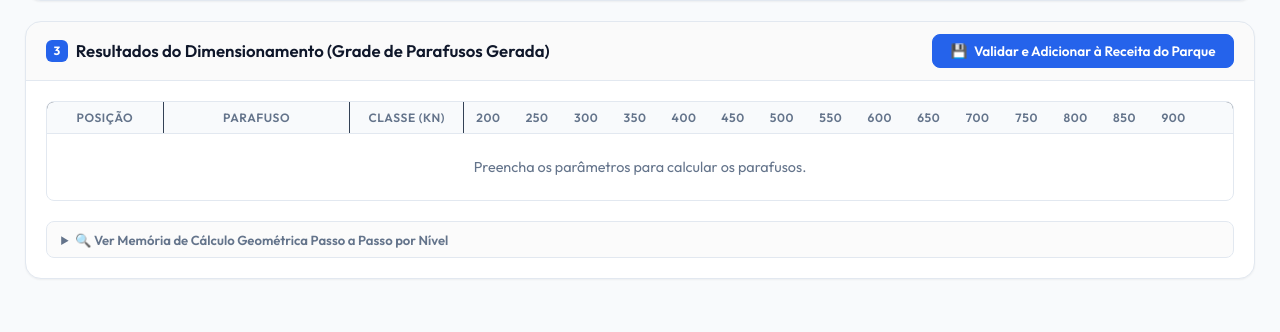
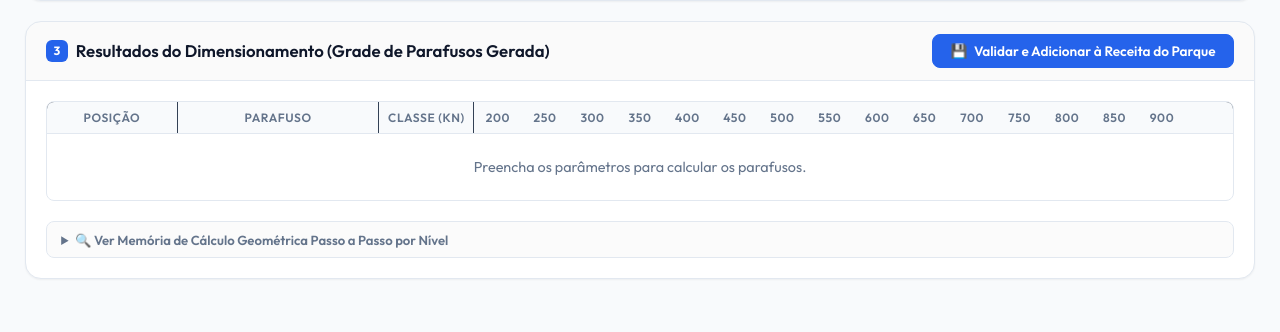
Before and after one commit to viniciusars/Listas-online, a Python web app: template templates/dimensionar_parafusos.html in a window 1280 px wide. Shown: the part 526-858 px from the top of the page. Run offline with Jinja, Linux system fonts and the light colour scheme; the template is opened without the code that fills it, so the values that code supplies are empty.

Commit message:
fix(ui): padronizar largura fixa uniforme para todas as colunas de comprimento na grade matricial

```diff
--- a/templates/dimensionar_parafusos.html
+++ b/templates/dimensionar_parafusos.html
@@ -220,29 +220,51 @@ main {
 
       <!-- Grade Matricial por Comprimento (Fiel à Página Cadastrar Parafusos) -->
       <div style="overflow-x: auto; margin-bottom: 1.25rem; border: 1px solid var(--border-color); border-radius: 8px;">
-        <table id="tabela-matriz-parafusos" style="width: 100%; border-collapse: collapse; font-size: 0.82rem; text-align: center;">
+        <table id="tabela-matriz-parafusos" style="width: 100%; border-collapse: collapse; font-size: 0.82rem; text-align: center; table-layout: fixed;">
+          <colgroup>
+            <col style="width: 11%;">  <!-- POSIÇÃO -->
+            <col style="width: 17%;">  <!-- PARAFUSO -->
+            <col style="width: 8%;">   <!-- CLASSE -->
+            <!-- 15 colunas de comprimento = 4% cada (total 60%) -->
+            <col style="width: 4%;">
+            <col style="width: 4%;">
+            <col style="width: 4%;">
+            <col style="width: 4%;">
+            <col style="width: 4%;">
+            <col style="width: 4%;">
+            <col style="width: 4%;">
+            <col style="width: 4%;">
+            <col style="width: 4%;">
+            <col style="width: 4%;">
+            <col style="width: 4%;">
+            <col style="width: 4%;">
+            <col style="width: 4%;">
+            <col style="width: 4%;">
+            <col style="width: 4%;">
+            <col style="width: 4%;">   <!-- Ações -->
+          </colgroup>
           <thead>
             <tr style="background: #1e293b; color: #f8fafc; text-align: center;">
-              <th style="padding: 8px 10px; text-align: center; min-width: 100px; border-right: 1px solid #334155;">POSIÇÃO</th>
-              <th style="padding: 8px 10px; text-align: center; min-width: 160px; border-right: 1px solid #334155;">PARAFUSO</th>
-              <th style="padding: 8px 10px; text-align: center; min-width: 90px; border-right: 1px solid #334155;">CLASSE (KN)</th>
+              <th style="padding: 8px 6px; text-align: center; border-right: 1px solid #334155;">POSIÇÃO</th>
+              <th style="padding: 8px 6px; text-align: center; border-right: 1px solid #334155;">PARAFUSO</th>
+              <th style="padding: 8px 4px; text-align: center; border-right: 1px solid #334155;">CLASSE (KN)</th>
               <!-- Comprimentos fixos de 200 a 900 mm -->
-              <th style="padding: 8px 4px; text-align: center; min-width: 42px;">200</th>
-              <th style="padding: 8px 4px; text-align: center; min-width: 42px;">250</th>
-              <th style="padding: 8px 4px; text-align: center; min-width: 42px;">300</th>
-              <th style="padding: 8px 4px; text-align: center; min-width: 42px;">350</th>
-              <th style="padding: 8px 4px; text-align: center; min-width: 42px;">400</th>
-              <th style="padding: 8px 4px; text-align: center; min-width: 42px;">450</th>
-              <th style="padding: 8px 4px; text-align: center; min-width: 42px;">500</th>
-              <th style="padding: 8px 4px; text-align: center; min-width: 42px;">550</th>
-              <th style="padding: 8px 4px; text-align: center; min-width: 42px;">600</th>
-              <th style="padding: 8px 4px; text-align: center; min-width: 42px;">650</th>
-              <th style="padding: 8px 4px; text-align: center; min-width: 42px;">700</th>
-              <th style="padding: 8px 4px; text-align: center; min-width: 42px;">750</th>
-              <th style="padding: 8px 4px; text-align: center; min-width: 42px;">800</th>
-              <th style="padding: 8px 4px; text-align: center; min-width: 42px;">850</th>
-              <th style="padding: 8px 4px; text-align: center; min-width: 42px;">900</th>
-              <th style="padding: 8px 4px; text-align: center; width: 35px;"></th>
+              <th style="padding: 8px 2px; text-align: center;">200</th>
+              <th style="padding: 8px 2px; text-align: center;">250</th>
+              <th style="padding: 8px 2px; text-align: center;">300</th>
+              <th style="padding: 8px 2px; text-align: center;">350</th>
+              <th style="padding: 8px 2px; text-align: center;">400</th>
+              <th style="padding: 8px 2px; text-align: center;">450</th>
+              <th style="padding: 8px 2px; text-align: center;">500</th>
+              <th style="padding: 8px 2px; text-align: center;">550</th>
+              <th style="padding: 8px 2px; text-align: center;">600</th>
+              <th style="padding: 8px 2px; text-align: center;">650</th>
+              <th style="padding: 8px 2px; text-align: center;">700</th>
+              <th style="padding: 8px 2px; text-align: center;">750</th>
+              <th style="padding: 8px 2px; text-align: center;">800</th>
+              <th style="padding: 8px 2px; text-align: center;">850</th>
+              <th style="padding: 8px 2px; text-align: center;">900</th>
+              <th style="padding: 8px 2px; text-align: center;"></th>
             </tr>
           </thead>
           <tbody id="tbody-matriz-parafusos">
```
